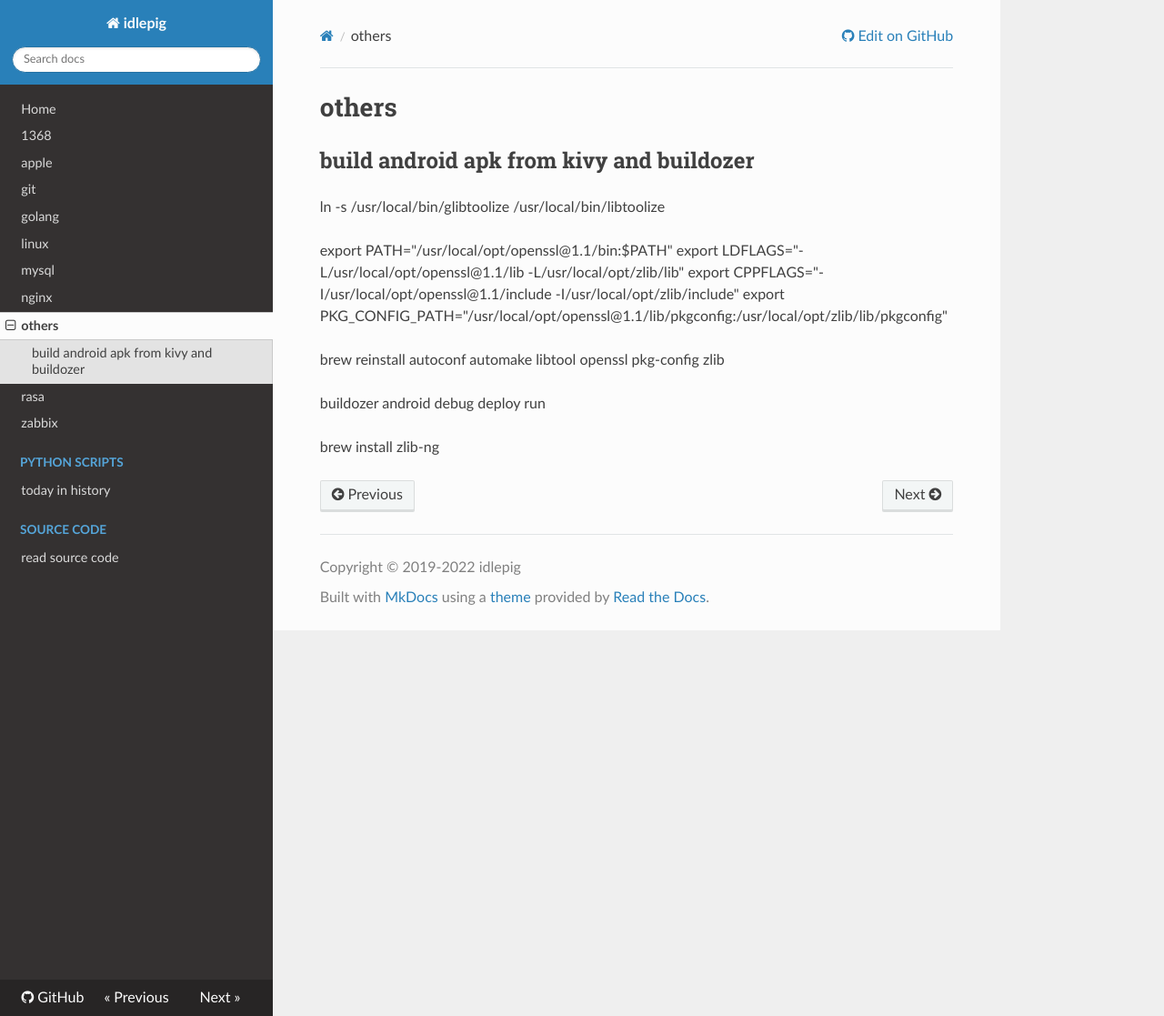
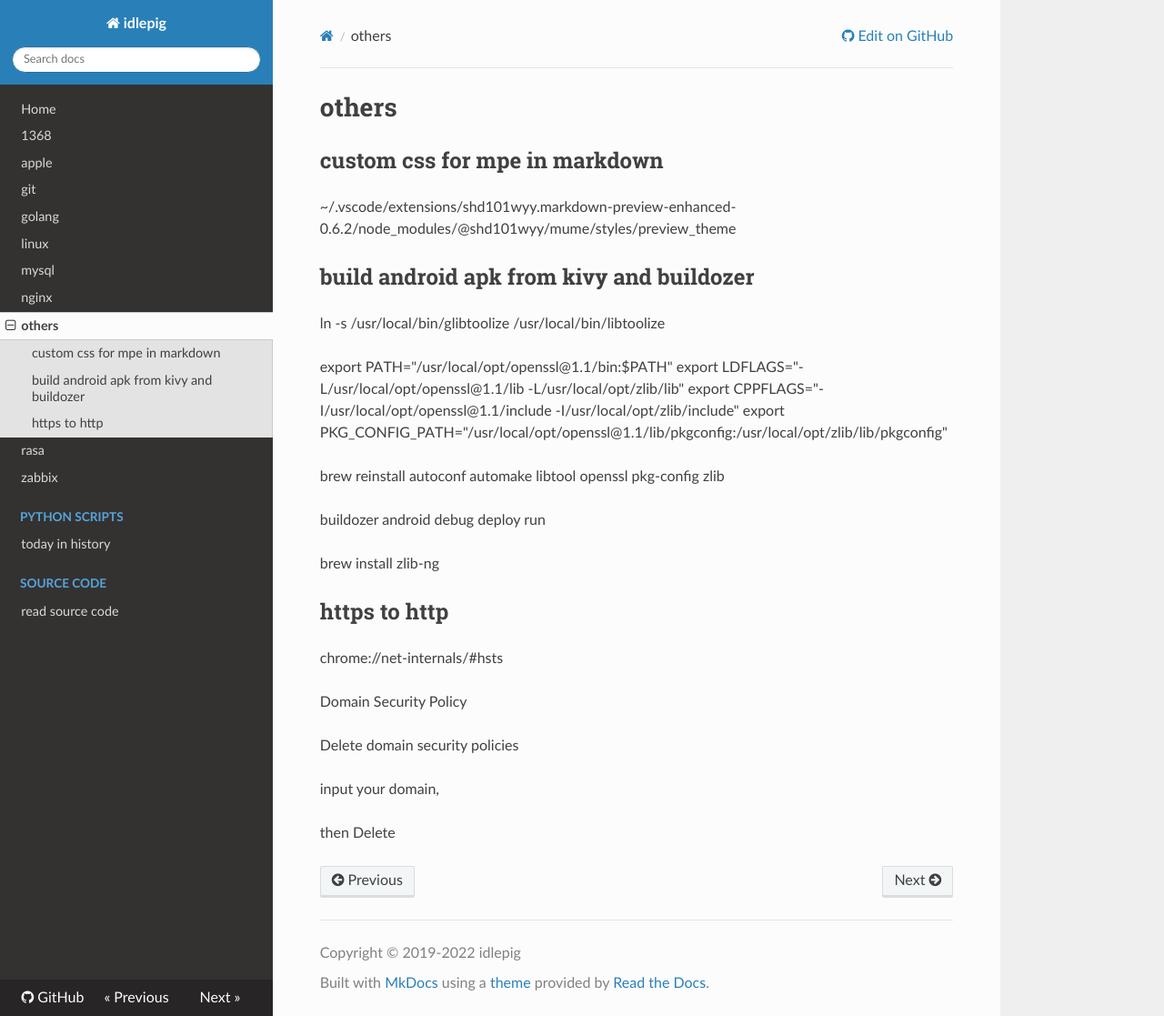
Before and after one commit to idlewith/blog, an MkDocs documentation site: the page built from docs/others.md, in a window 1280 px wide and 1117 px high. Shown: the whole window at 91% size. Built offline with MkDocs 1.6.1, drawn with Linux system fonts in a browser that asks for light colours; nearby versions of some CDN libraries.

```diff
--- a/docs/others.md
+++ b/docs/others.md
@@ -1,4 +1,8 @@
 # others
+
+## custom css for mpe in markdown
+
+~/.vscode/extensions/shd101wyy.markdown-preview-enhanced-0.6.2/node_modules/@shd101wyy/mume/styles/preview_theme
 
 ## build android apk from kivy and buildozer
 
@@ -15,3 +19,19 @@
 buildozer android debug deploy run
 
 brew install zlib-ng
+
+
+
+
+## https to http
+
+chrome://net-internals/#hsts
+
+Domain Security Policy
+
+Delete domain security policies
+
+
+input your domain,
+
+then Delete
```
Also changed, not shown: docs/apple.md (+5 -0 lines).
